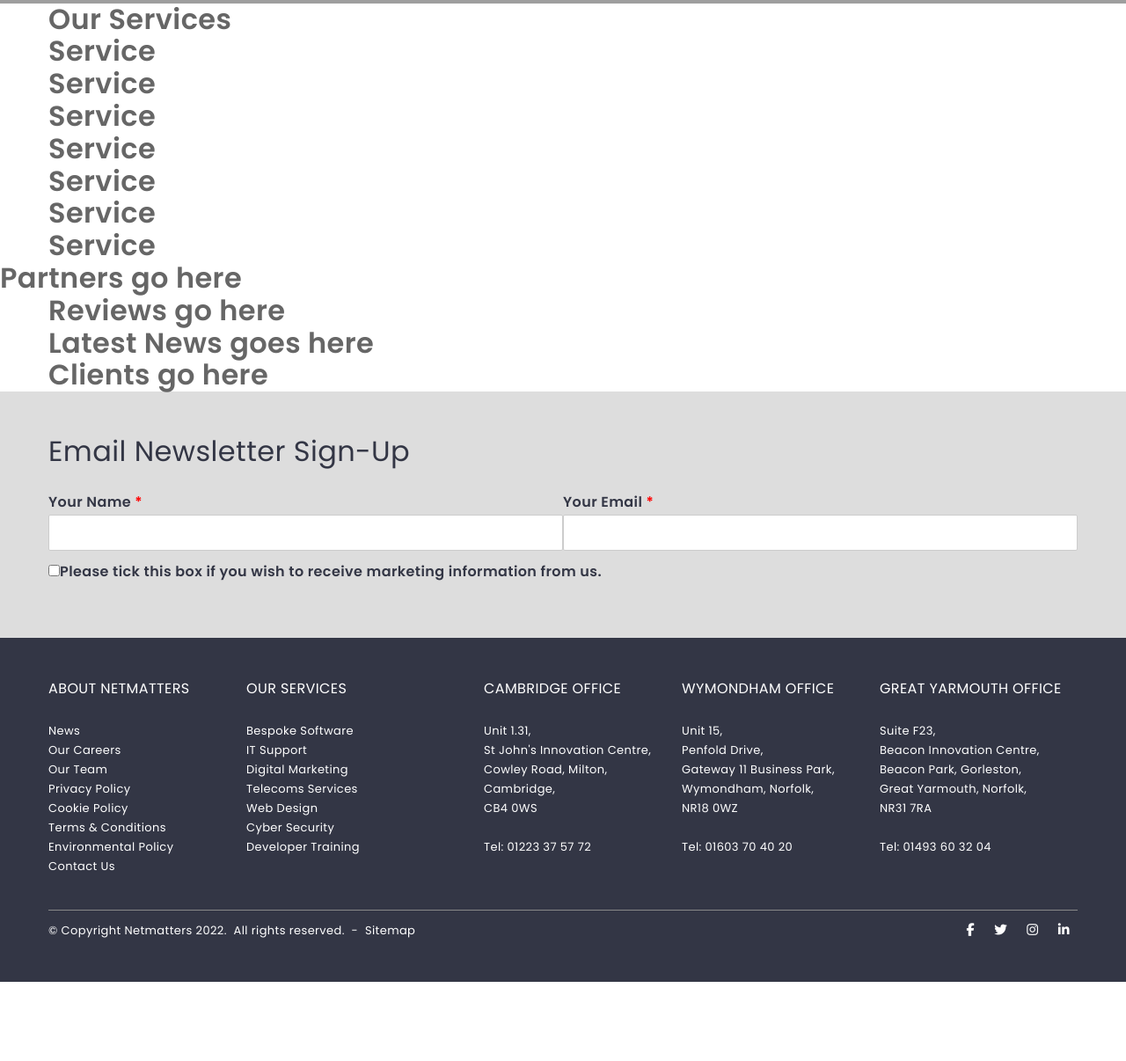
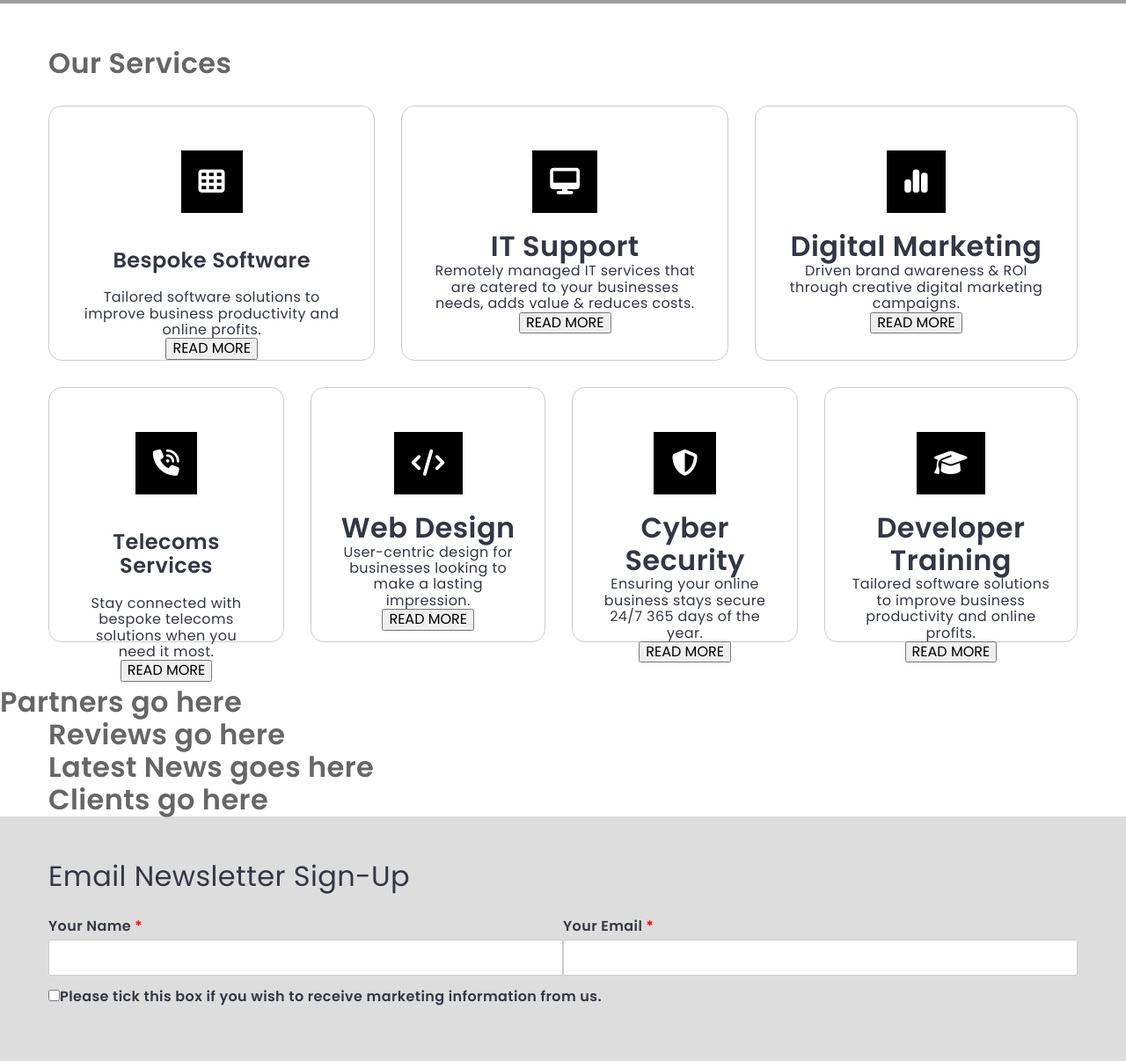
Before and after one commit to liamsinc/html-css-reflection, a PHP site: page / in a window 1280 px wide. Shown: the part 620-1826 px from the top of the page at 88% size. Before the commit the page ends 1736 px from the top, so only its background shows below. Run offline with PHP 8.4, Linux system fonts and the light colour scheme; some libraries are stand-ins or nearby versions; grey boxes are pictures that could not be loaded.

Commit message:
Updates to styles and html

```diff
--- a/css/style.css
+++ b/css/style.css
@@ -237,6 +237,11 @@ p {
   .container {
     max-width: 1200px; } }
 
+/* line 24, ../../../Documents/Netmatters/HTML_CSS_Reflection/scss/layout/_container.scss */
+.section {
+  padding-top: 3.125em;
+  padding-bottom: 3.125em; }
+
 /* line 1, ../../../Documents/Netmatters/HTML_CSS_Reflection/scss/module/_footer.scss */
 footer {
   color: #fff;
@@ -404,7 +409,7 @@ footer li {
   flex: 1 1 28.125em; }
 
 /* line 1, ../../../Documents/Netmatters/HTML_CSS_Reflection/scss/module/_hero.scss */
-.hero-img {
+.hero-section {
   background-image: url("../../img/hero.jpeg");
   background-position: center;
   background-repeat: no-repeat;
@@ -435,4 +440,52 @@ footer li {
   font-weight: 600;
   text-align: center; }
 
+/* line 1, ../../../Documents/Netmatters/HTML_CSS_Reflection/scss/module/_services.scss */
+.primary-services, .secondary-services {
+  display: flex;
+  flex-direction: column;
+  justify-content: center;
+  align-content: center;
+  column-gap: 1.875em; }
+
+/* line 10, ../../../Documents/Netmatters/HTML_CSS_Reflection/scss/module/_services.scss */
+.bs-service, .its-service, .dm-service,
+.ts-service, .wd-service, .cs-service, .dt-service {
+  display: flex;
+  flex-direction: column;
+  justify-content: space-between;
+  background-color: #fff;
+  border: 1px solid #ccc;
+  align-items: center;
+  text-align: center;
+  padding: 1.875em;
+  margin-top: 1.875em;
+  border-radius: 0.9375em;
+  height: 18.125em;
+  max-width: 45em;
+  text-decoration: none;
+  list-style: none;
+  color: #333645; }
+
+@media (min-width: 991px) {
+  /* line 30, ../../../Documents/Netmatters/HTML_CSS_Reflection/scss/module/_services.scss */
+  .primary-services {
+    flex-direction: row; }
+  /* line 34, ../../../Documents/Netmatters/HTML_CSS_Reflection/scss/module/_services.scss */
+  .secondary-services {
+    flex-direction: row; } }
+
+/* line 39, ../../../Documents/Netmatters/HTML_CSS_Reflection/scss/module/_services.scss */
+.fa-solid {
+  font-size: 1.875em;
+  text-align: center;
+  color: #fff; }
+
+/* line 43, ../../../Documents/Netmatters/HTML_CSS_Reflection/scss/module/_services.scss */
+[class^="service-icon"] {
+  padding: 1.25em;
+  margin: 1.25em;
+  background-color: black;
+  vertical-align: middle; }
+
 /*# sourceMappingURL=style.css.map */
--- a/index.html
+++ b/index.html
@@ -21,29 +21,88 @@
                 <h1>Navigation goes here</h1>
             </div>
         </nav>
-        <section class="hero-img">
+        <section class="hero-section">
             <div class="hero-text">
                 <h1>The East of England's Leading Technology Company</h1>
                 <p>Performance-driven digital and technology services with complete transparency.</p>
             </div>
         </section>
-        <section class="our-services">
-            <div class="container">
+        <section class="services-section">
+            <div class="container section">
                 <h1>Our Services</h1>
                 <div class="primary-services">
-                    <div class="primary-service">
-                        <h1>Service</h1>
-                        <h1>Service</h1>
-                        <h1>Service</h1>
-                    </div>
+                    <a href="#">
+                        <div class="bs-service">
+                            <div class="service-icon-1">
+                                <i class="fa-solid fa-table-cells"></i>
+                            </div>
+                            <h2>Bespoke Software</h2>
+                            <p>Tailored software solutions to improve business productivity and online profits.</p>
+                            <button type="button">READ MORE</button>
+                        </div>
+                    </a>
+                    <a href="#">
+                        <div class="its-service">
+                            <div class="service-icon-2">
+                                <i class="fa-solid fa-desktop"></i>
+                            </div>
+                            <h1>IT Support</h1>
+                            <p>Remotely managed IT services that are catered to your businesses needs, adds value & reduces costs.</p>
+                            <button type="button">READ MORE</button>
+                        </div>
+                    </a>
+                    <a href="#">
+                        <div class="dm-service">
+                            <div class="service-icon-3">
+                                <i class="fa-solid fa-chart-simple"></i>
+                            </div>
+                            <h1>Digital Marketing</h1>
+                            <p>Driven brand awareness & ROI through creative digital marketing campaigns.</p>
+                            <button type="button">READ MORE</button>
+                        </div>
+                    </a>
                 </div>
                 <div class="secondary-services">
-                    <div class="secondary-service">
-                        <h1>Service</h1>
-                        <h1>Service</h1>
-                        <h1>Service</h1>
-                        <h1>Service</h1>
-                    </div>
+                    <a href="#">
+                        <div class="ts-service">
+                            <div class="service-icon-4">
+                                <i class="fa-solid fa-phone-volume"></i>
+                            </div>
+                            <h2>Telecoms Services</h2>
+                            <p>Stay connected with bespoke telecoms solutions when you need it most.</p>
+                            <button type="button">READ MORE</button>
+                        </div>
+                    </a>
+                    <a href="#">
+                        <div class="wd-service">
+                            <div class="service-icon-5">
+                                <i class="fa-solid fa-code"></i>
+                            </div>
+                            <h1>Web Design</h1>
+                            <p>User-centric design for businesses looking to make a lasting impression.</p>
+                            <button type="button">READ MORE</button>
+                        </div>
+                    </a>
+                    <a href="#">
+                        <div class="cs-service">
+                            <div class="service-icon-6">
+                                <i class="fa-solid fa-shield-halved"></i>
+                            </div>
+                            <h1>Cyber Security</h1>
+                            <p>Ensuring your online business stays secure 24/7 365 days of the year.</p>
+                            <button type="button">READ MORE</button>
+                        </div>
+                    </a>
+                    <a href="#">
+                        <div class="dt-service">
+                            <div class="service-icon-7">
+                                <i class="fa-solid fa-graduation-cap"></i>
+                            </div>
+                            <h1>Developer Training</h1>
+                            <p>Tailored software solutions to improve business productivity and online profits.</p>
+                            <button type="button">READ MORE</button>
+                        </div>
+                    </a>
                 </div>
             </div>
         </section>
--- a/scss/layout/_container.scss
+++ b/scss/layout/_container.scss
@@ -20,3 +20,8 @@
         max-width: 1200px;
     }
 }
+
+.section {
+    padding-top: em(50px);
+    padding-bottom: em(50px);
+}
--- a/scss/module/_hero.scss
+++ b/scss/module/_hero.scss
@@ -1,4 +1,4 @@
-.hero-img {
+.hero-section {
     background-image: url("../../img/hero.jpeg");
     background-position: center;
     background-repeat: no-repeat;
--- a/scss/module/_services.scss
+++ b/scss/module/_services.scss
@@ -0,0 +1,48 @@
+.primary-services, .secondary-services {
+    display: flex;
+    flex-direction: column;
+    justify-content: center;
+    align-content: center;
+    column-gap: em(30px);
+}
+
+
+.bs-service, .its-service, .dm-service,
+.ts-service, .wd-service, .cs-service, .dt-service {
+    display: flex;
+    flex-direction: column;
+    justify-content: space-between;
+    background-color: $white;
+    border: 1px solid $cerebral-grey;
+    align-items: center;
+    text-align: center;
+    padding: em(30px);
+    margin-top: em(30px);
+    border-radius: em(15px);
+    height: em(290px);
+    max-width: em(720px);
+    text-decoration: none;
+    list-style: none;
+    color: $pauper;
+}
+
+@include mq(medium) {
+    .primary-services {
+        flex-direction: row;
+    }
+
+    .secondary-services {
+        flex-direction: row;
+    }
+}
+
+.fa-solid {
+    @include icon-format();
+}
+
+[class^="service-icon"] {
+    padding: em(20px);
+    margin: em(20px);
+    background-color: black;
+    vertical-align: middle;
+}
--- a/scss/utilities/_mixins.scss
+++ b/scss/utilities/_mixins.scss
@@ -36,4 +36,10 @@
     justify-content: center;
 }
 
-// content padding
+// services icon formatting
+
+@mixin icon-format() {
+	font-size: em(30px);
+	text-align: center;
+    color: $white;
+}
--- a/scss/utilities/_variables.scss
+++ b/scss/utilities/_variables.scss
@@ -42,6 +42,7 @@ $jaipur: #a3331d;
 $underpass-shrine: #ce4125;
 $ginshu: #bc2c28;
 
+
 $input-border: #5bc0de;
 
 $facebook: #4267b2;
```
Also changed, not shown: 1 other file.
